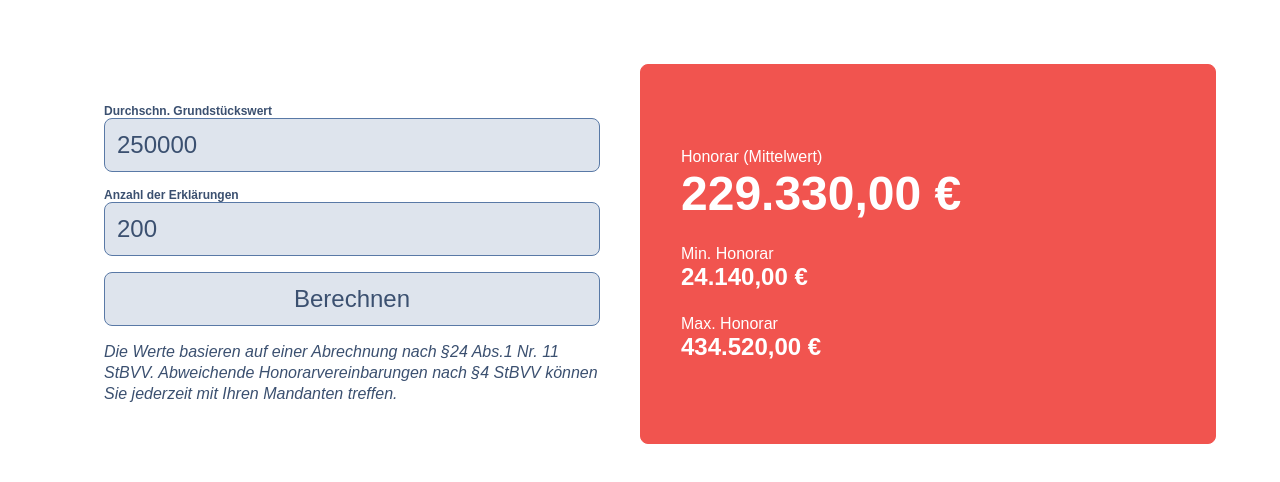
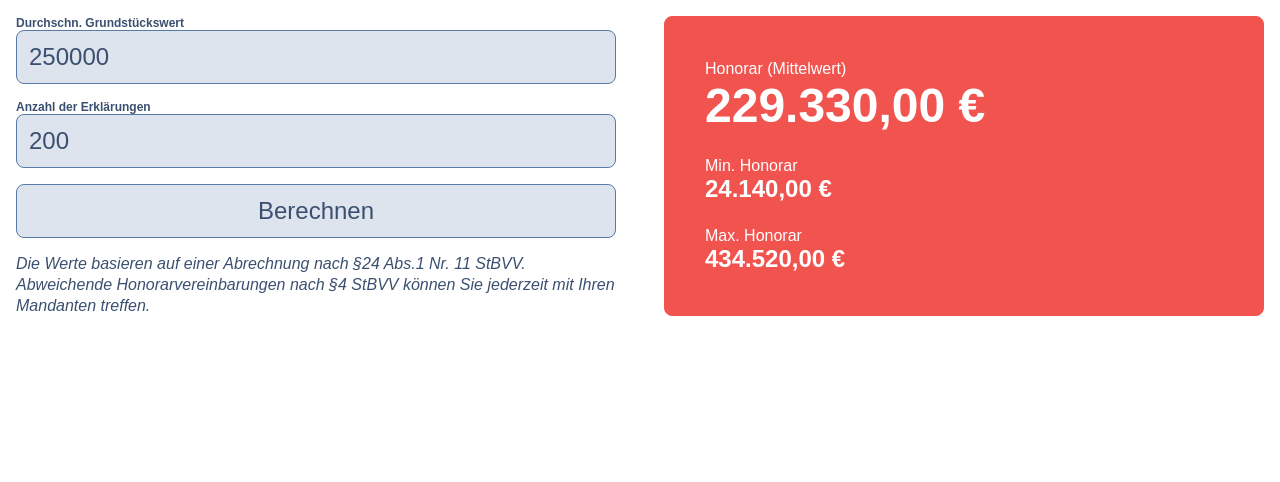
Before and after one commit to fastdocs/property-tax-fee-calculator, a website: page src/index.html in a window 1280 px wide. Drawn offline with Linux system fonts and the light colour scheme; files whose address does not match are found by name.

Commit message:
style: fix padding issues

```diff
--- a/src/index.css
+++ b/src/index.css
@@ -7,10 +7,15 @@
 
 body {
 	font-family: "Poppins", sans-serif;
+	margin: 0;
 	padding: 0;
-	margin: 0;
 	font-size: 16px;
 	color: #3b5070;
+}
+
+* {
+	-webkit-box-sizing: border-box;
+	box-sizing: border-box;
 }
 
 h1,
@@ -31,8 +36,8 @@ h3 {
 main {
 	display: -ms-grid;
 	display: grid;
+	gap: 16px;
 	grid-template-columns: repeat(auto-fit, minmax(320px, 1fr));
-	padding: 5%;
 }
 
 #form {
@@ -44,7 +49,7 @@ main {
 	-ms-grid-row-align: center;
 	align-self: center;
 	gap: 16px;
-	padding: 40px;
+	margin: 16px;
 }
 
 #form label {
@@ -116,11 +121,12 @@ aside {
 	justify-content: center;
 	padding: 40px;
 	gap: 24px;
-
+	margin: 16px;
 	color: #fff;
 	background: #f1544f;
 	border: 1px solid #f1544f;
 	border-radius: 8px;
+	overflow: hidden;
 }
 
 aside div {
```
Also changed, not shown: dist/index.css.
